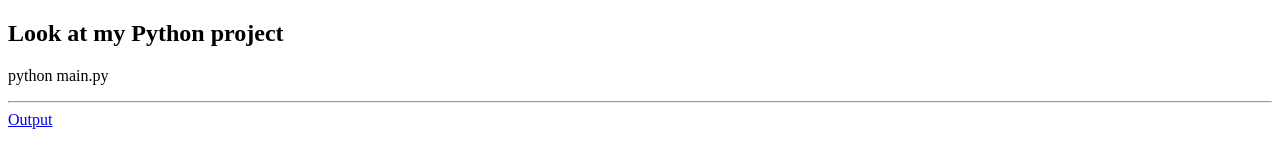
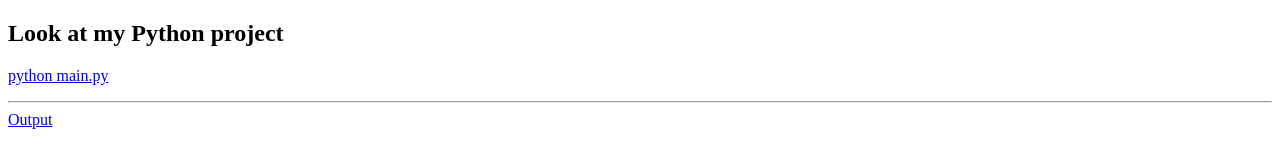
Before and after one commit to jrevier/Python-Homework, a plain HTML site: page index.html in a window 1280 px wide. Drawn offline with Linux system fonts and the light colour scheme.

Commit message:
Update index.html

```diff
--- a/index.html
+++ b/index.html
@@ -6,7 +6,7 @@
 </head>
 <body>
   <h2> Look at my Python project </h2>
-<p>python main.py </p>
+<p><a href ="https://github.com/jrevier/Python-Homework/blob/master/PyBank/main.py" target= "_blank">python main.py</a> </p>
 <hr>
 <a href = "https://github.com/jrevier/Python-Homework/blob/master/PyBank/PyBank_final.csv" target = "_blank">Output</a>
 </body>
```
